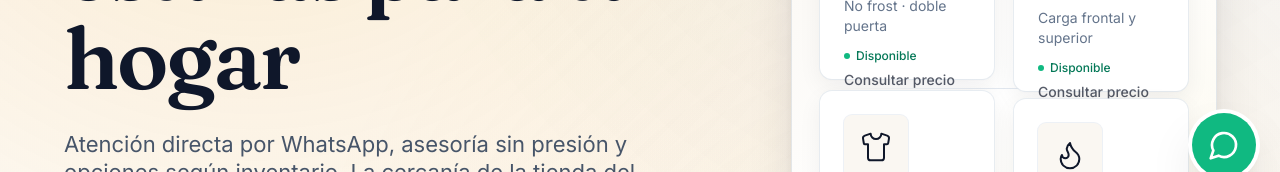
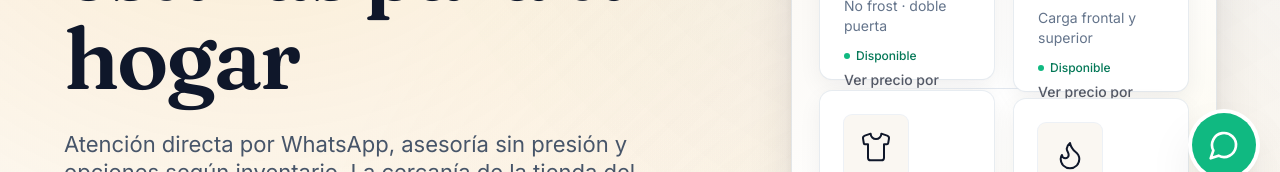
Before and after one commit to yeni513/chino_electrodomesticos, a React (Vite) app: page / in a window 1280 px wide. Shown: the part 599-771 px from the top of the page. Built offline with nearby package versions, Linux system fonts and the light colour scheme.

Commit message:
Final copy and SEO cleanup

```diff
--- a/src/components/sections/Destacados.jsx
+++ b/src/components/sections/Destacados.jsx
@@ -144,10 +144,10 @@ export default function Destacados() {
                     className="mt-5 inline-flex items-center justify-center gap-2 w-full min-h-[52px] px-5 py-3.5 rounded-lg bg-emerald-500 hover:bg-emerald-600 text-white text-sm md:text-base font-semibold shadow-soft hover:shadow-lift transition-all duration-200 ease-smooth focus-visible:outline-none focus-visible:ring-2 focus-visible:ring-emerald-400 focus-visible:ring-offset-2"
                   >
                     <MessageCircle className="w-4 h-4 md:w-5 md:h-5" />
-                    Preguntar por este
+                    Preguntar por este equipo
                   </a>
                   <p className="mt-2.5 text-[11px] md:text-xs text-center text-slate-400">
-                    Te enviamos fotos y precio actualizado
+                    Te enviamos fotos y precio por WhatsApp
                   </p>
                 </div>
               </article>
--- a/src/components/sections/Hero.jsx
+++ b/src/components/sections/Hero.jsx
@@ -118,10 +118,13 @@ function HeroVisual() {
       <div className="absolute inset-5 md:inset-6 lg:inset-7 grid grid-cols-2 grid-rows-2 gap-3.5 md:gap-4 lg:gap-5">
         {hero.applianceCards.map((item, i) => {
           const Icon = ICONS[item.icon]
+          const msg = `Hola, quiero ver precios y disponibilidad de ${item.label.toLowerCase()}.`
           return (
             <a
               key={item.label}
-              href="#destacados"
+              href={whatsappUrl(msg)}
+              target="_blank"
+              rel="noopener noreferrer"
               className={[
                 'group relative flex flex-col p-4 md:p-5 lg:p-6 rounded-xl bg-white',
                 'shadow-soft ring-1 ring-slate-200/70',
--- a/src/data/content.js
+++ b/src/data/content.js
@@ -73,28 +73,28 @@ export const hero = {
       icon: 'Refrigerator',
       label: 'Refrigeradores',
       detail: 'No frost · doble puerta',
-      priceLabel: 'Consultar precio',
+      priceLabel: 'Ver precio por WhatsApp',
       featured: false,
     },
     {
       icon: 'WashingMachine',
       label: 'Lavadoras',
       detail: 'Carga frontal y superior',
-      priceLabel: 'Consultar precio',
+      priceLabel: 'Ver precio por WhatsApp',
       featured: true,
     },
     {
       icon: 'Shirt',
       label: 'Secadoras',
       detail: 'Bomba de calor',
-      priceLabel: 'Consultar precio',
+      priceLabel: 'Ver precio por WhatsApp',
       featured: false,
     },
     {
       icon: 'Flame',
       label: 'Estufas',
       detail: 'Gas e inducción',
-      priceLabel: 'Consultar precio',
+      priceLabel: 'Ver precio por WhatsApp',
       featured: false,
     },
   ],
```
